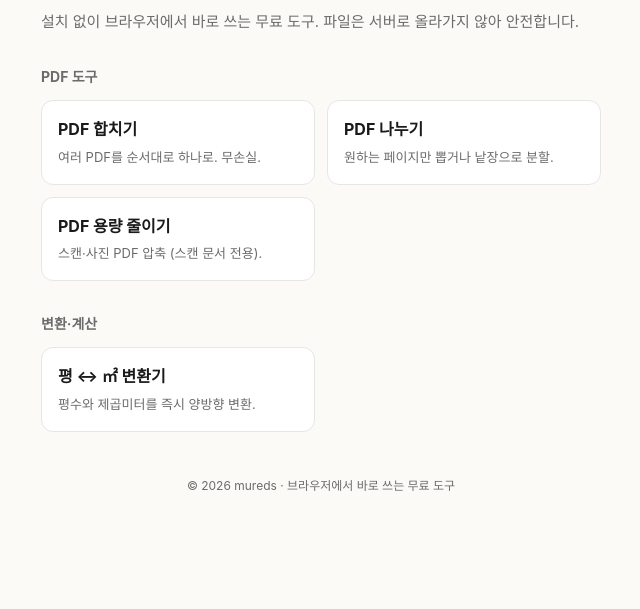
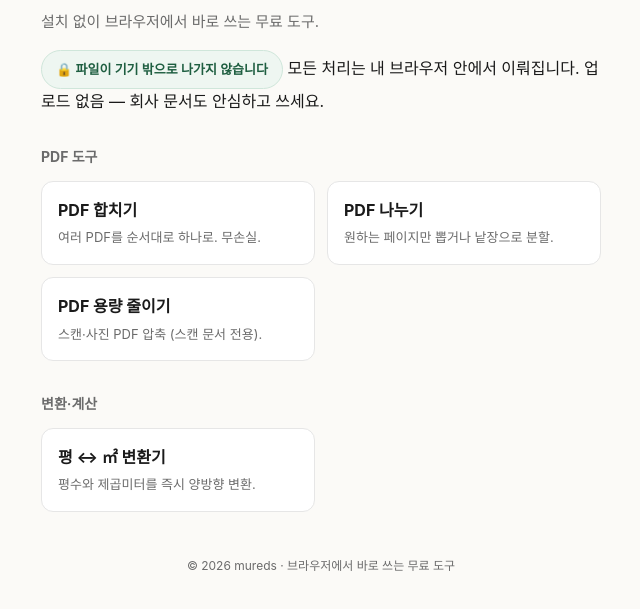
Before and after one commit to mureds/tools, a plain HTML site: page index.html in a window 1280 px wide. Shown: the part 85-694 px from the top of the page, without its empty margins (319-959 px from the left). Drawn offline with Linux system fonts and the light colour scheme.

Commit message:
Update index.html

```diff
--- a/index.html
+++ b/index.html
@@ -4,11 +4,11 @@
 <meta charset="utf-8">
 <meta name="viewport" content="width=device-width, initial-scale=1">
 <title>간단 도구 모음 | 무료 온라인 도구</title>
-<meta name="description" content="설치 없이 브라우저에서 바로 쓰는 무료 온라인 도구 모음. PDF 합치기·나누기·압축, 단위 변환 등. 파일은 서버로 올라가지 않아 안전합니다.">
+<meta name="description" content="설치 없이 브라우저에서 바로 쓰는 무료 온라인 도구 모음. PDF 합치기·나누기·압축, 단위 변환 등. 파일이 서버로 전송되지 않아 안전합니다.">
 <meta name="keywords" content="온라인 도구, 무료 도구, PDF 도구, PDF 합치기, PDF 나누기, PDF 압축, 평 제곱미터 변환">
 <link rel="canonical" href="https://mureds.github.io/tools/">
 <meta property="og:title" content="간단 도구 모음 | 무료 온라인 도구">
-<meta property="og:description" content="설치 없이 브라우저에서 바로 쓰는 무료 온라인 도구 모음.">
+<meta property="og:description" content="파일이 서버로 전송되지 않는, 브라우저에서 바로 쓰는 무료 도구 모음.">
 <meta property="og:type" content="website">
 <!-- ADSENSE_HEAD: 애드센스 승인 후 여기에 로더 스크립트 삽입 -->
 <style>
@@ -18,7 +18,11 @@
          color:var(--ink); background:var(--bg); line-height:1.6; }
   main { max-width:600px; margin:0 auto; padding:44px 20px 64px; }
   h1 { font-size:28px; font-weight:700; margin:0 0 6px; letter-spacing:-0.02em; }
-  .sub { color:var(--muted); margin:0 0 12px; font-size:15px; }
+  .sub { color:var(--muted); margin:0 0 16px; font-size:15px; }
+  .privacy { display:inline-flex; align-items:center; gap:8px; background:#eef6f1;
+             border:1px solid #cfe6da; color:#1e5e40; border-radius:999px;
+             padding:8px 14px; font-size:13px; font-weight:600; }
+  .privacy .note { display:block; margin-top:8px; font-size:12px; color:var(--muted); font-weight:400; }
   .group { margin-top:32px; }
   .group h2 { font-size:14px; font-weight:700; color:var(--muted);
               margin:0 0 12px; letter-spacing:0; }
@@ -35,7 +39,12 @@
 <body>
 <main>
   <h1>간단 도구 모음</h1>
-  <p class="sub">설치 없이 브라우저에서 바로 쓰는 무료 도구. 파일은 서버로 올라가지 않아 안전합니다.</p>
+  <p class="sub">설치 없이 브라우저에서 바로 쓰는 무료 도구.</p>
+
+  <div class="privacy">
+    🔒 파일이 기기 밖으로 나가지 않습니다
+  </div>
+  <span class="note">모든 처리는 내 브라우저 안에서 이뤄집니다. 업로드 없음 — 회사 문서도 안심하고 쓰세요.</span>
 
   <div class="group">
     <h2>PDF 도구</h2>
```
